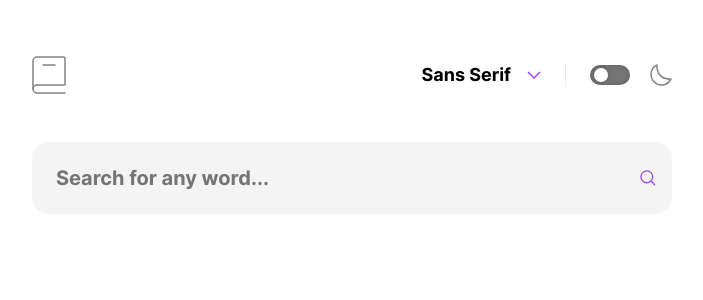
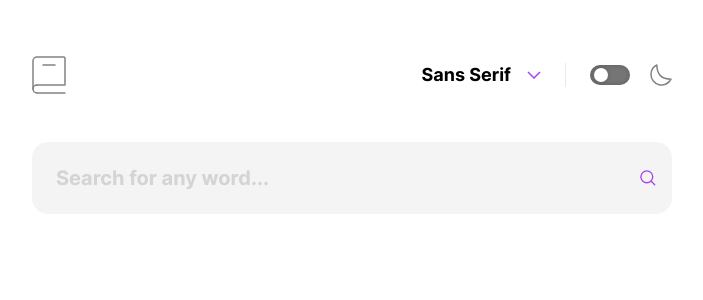
Before and after one commit to 874anthony/dictionary-web-app, a React (Vite) app: page / in a window 1280 px wide. Shown: the top 300 px of the page, without its empty margins (288-991 px from the left). Built offline with nearby package versions, Linux system fonts and the light colour scheme; the HTML template or start-up script is replaced by a standard one.

Commit message:
Adding input validations, message not disappearing

```diff
--- a/src/App.css
+++ b/src/App.css
@@ -145,7 +145,12 @@ input:checked[type="checkbox"]::after {
   outline: none;
   border: none;
 
+  color: #2d2d2d;
   border-radius: 1.6rem;
+}
+
+.input-search::placeholder {
+  opacity: 0.25;
 }
 
 .search-box > .input-search__icon {
@@ -156,3 +161,13 @@ input:checked[type="checkbox"]::after {
   right: 2.5%;
   transform: translateY(-50%);
 }
+
+.input-error-message {
+  display: inline-block;
+  padding-left: 1rem;
+  margin-top: 0.8rem;
+  color: var(--color-red);
+  font-weight: 400;
+  font-size: 2rem;
+  line-height: 2.4rem;
+}
--- a/src/App.jsx
+++ b/src/App.jsx
@@ -1,15 +1,56 @@
+import { useRef, useEffect, useState } from 'react'
+
 import Header from './shared/Header'
 import Layout from './shared/Layout'
 
 import './App.css'
 
 export default function App () {
+  const inputSearchRef = useRef()
+  const [search, setSearch] = useState()
+  const [error, setError] = useState(false)
+
+  useEffect(() => {
+    inputSearchRef.current.focus()
+
+    inputSearchRef.current.onclick = () => {
+      console.log('lo vuelve a triggererror', error)
+      console.log('lo vuelve a trigger')
+      setError(false)
+      inputSearchRef.current.style.border = '1px solid var(--color-purple)'
+    }
+
+    inputSearchRef.current.onblur = () => {
+      console.log('error', error)
+      if (error) setError(false)
+      inputSearchRef.current.style.border = null
+    }
+  }, [search])
+
+  const handleOnKeyEnter = ({ key }) => {
+    if (!(key === 'Enter')) return
+    const inputValue = inputSearchRef.current.value
+    const isEmpty = !inputValue || inputValue.trim() === '' || inputValue.length === 0
+
+    if (isEmpty) {
+      inputSearchRef.current.style.border = '1px solid var(--color-red)'
+      setError(true)
+      // inputSearchRef.current.focus()
+      return
+    }
+
+    inputSearchRef.current.blur()
+    setSearch(inputValue)
+  }
+
   return <Layout>
     <Header />
 
     <div className='search-box'>
-      <input className='input-search' type='text' placeholder='Search for any word...' />
+      <input onKeyDown={handleOnKeyEnter} ref={inputSearchRef} className='input-search' type='text' placeholder='Search for any word...' />
       <img className="input-search__icon" src='images/icon-search.svg' alt='Search Icon' />
     </div>
+
+    { error && <span className='input-error-message'>Whoops, can&apos;t be empty...</span> }
   </Layout>
 }
--- a/src/index.css
+++ b/src/index.css
@@ -70,6 +70,7 @@ h6 {
 /* General variables */
 :root {
   /* Colors */
+  --color-red: hsl(0, 100%, 66%);
   --color-purple: hsl(274, 82%, 60%);
   --color-white: #fff;
 
```
